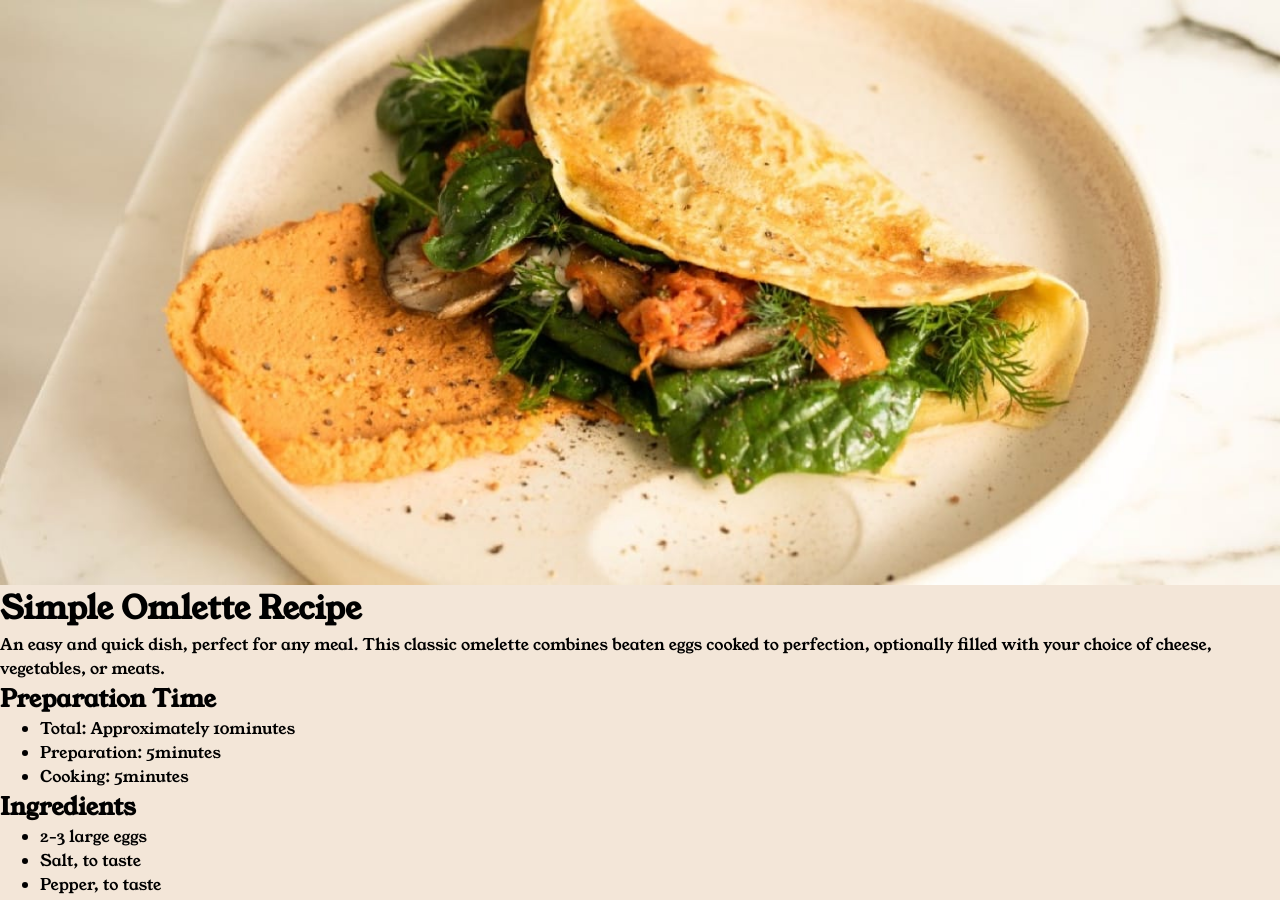
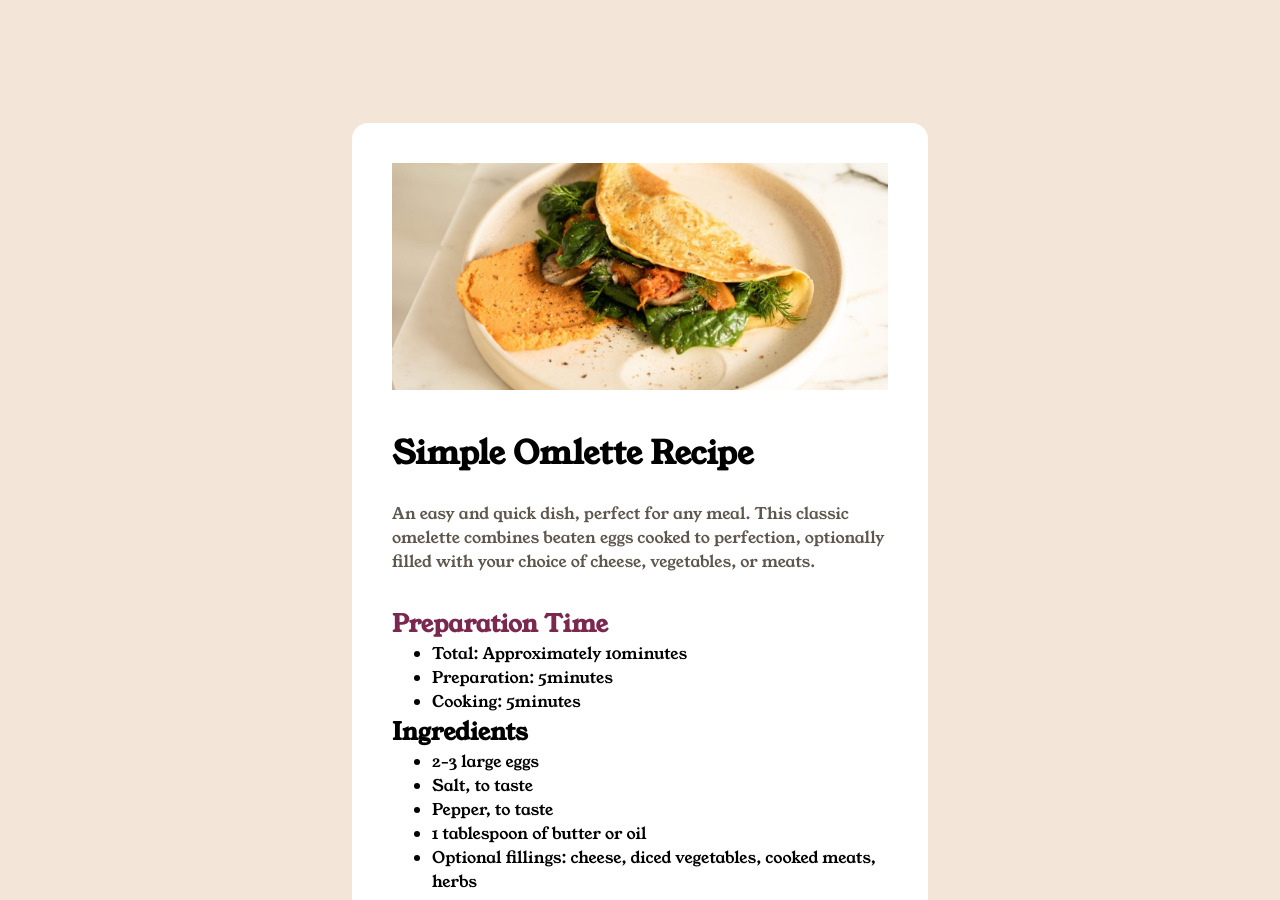
Before and after one commit to CalderonVasquez/recipe-page, a plain HTML site: page recipe-page-main/index.html in a window 1280 px wide. Shown: the top 900 px of the page. Drawn offline with Linux system fonts and the light colour scheme.

Commit message:
add header styles

```diff
--- a/recipe-page-main/index.html
+++ b/recipe-page-main/index.html
@@ -19,13 +19,13 @@
 <body class="recipe-body">
   <div class="container">
     <header>
-      <img src="./images/image-omelette.jpeg" alt="Omlette">
-      <h1>Simple Omlette Recipe</h1>
-      <p>An easy and quick dish, perfect for any meal. This classic omelette combines beaten eggs cooked to perfection, optionally filled with your choice of cheese, vegetables, or meats.
+      <img src="./images/image-omelette.jpeg" alt="Omlette" class="recipe-img">
+      <h1 class="recipe-title">Simple Omlette Recipe</h1>
+      <p class="recipe-description">An easy and quick dish, perfect for any meal. This classic omelette combines beaten eggs cooked to perfection, optionally filled with your choice of cheese, vegetables, or meats.
       </p>
     </header>
     <section class="recipe-details">
-      <h2>Preparation Time</h2>
+      <h2 class="recipe-details-title">Preparation Time</h2>
       <ul>
         <li>Total: Approximately 10minutes</li>
         <li>Preparation: 5minutes</li>
--- a/recipe-page-main/styles.css
+++ b/recipe-page-main/styles.css
@@ -47,10 +47,43 @@ p, h1, h2, h3, h4, h5, h6 {
 
 .recipe-body {
   background-color: var(--neutral-eggshell);
-  max-width: 1440px;
+  width: min(90% 90rem);
   margin: 0 auto;
   font-size: 16px;
   font-family: var(--font-family-young-serif), var(--font-family-outfit);
+  padding: 7.688rem 22rem 7.75rem 22rem;
+}
+
+.container {
+  max-width: 46rem;
+  margin-inline: auto;
+  padding: 2.5rem;
+  border-radius: 1rem;
+  background-color: var(--neutral-white);
+}
+
+.recipe-img {
+  margin-bottom: 2.5rem;
+}
+
+.recipe-title {
+  text-align: left;
+  margin-bottom: 1.5rem;
+}
+
+.recipe-description {
+  font-size: 1rem;
+  text-align: left;
+  margin-bottom: 2rem;
+  font-family: var(--font-family-young-serif);
+  font-weight: var(--font-weight-regular);
+  color: var(--neutral-wenge-brown);
+}
+
+.recipe-details-title {
+  text-align: left;
+  color: var(--primary-dark-raspberry);
+  font-family: var(--font-family-young-serif);
 }
 
 
```
